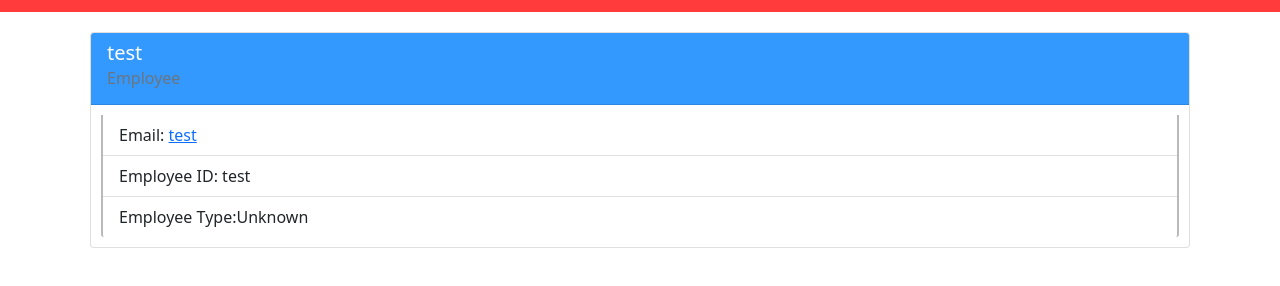
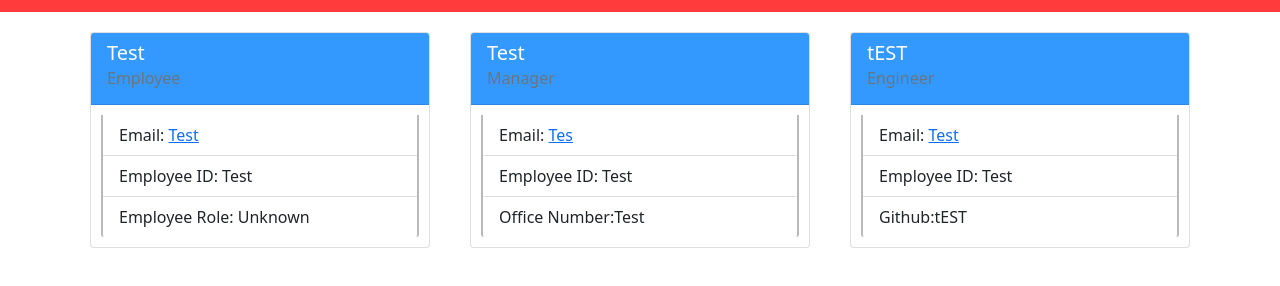
Before and after one commit to mliemann/TeamProfileGenerator, a website: page dist/index.html in a window 1280 px wide. Shown: the part 92-378 px from the top of the page. Drawn offline with nearby package versions, Linux system fonts and the light colour scheme.

```diff
--- a/dist/index.html
+++ b/dist/index.html
@@ -26,13 +26,39 @@
 
          <div class="card col" style="width: 18rem;">
          <div class="card-body card-header">
-             <h5 class="card-title">test</h5>
+             <h5 class="card-title">Test</h5>
              <h6 class="card-subtitle mb-2 text-muted">Employee</h6>
          </div>
          <ul class="list-group list-group-flush">
-             <li class="list-group-item">Email: <a href=mailto:test>test</a></li>
-             <li class="list-group-item">Employee ID: test</li>
-             <li class="list-group-item"> Employee Type:Unknown</li>
+             <li class="list-group-item">Email: <a href=mailto:Test>Test</a></li>
+             <li class="list-group-item">Employee ID: Test</li>
+             <li class="list-group-item"> Employee Role: Unknown</li>
+
+
+         </ul>
+         </div>
+         <div class="card col" style="width: 18rem;">
+         <div class="card-body card-header">
+             <h5 class="card-title">Test</h5>
+             <h6 class="card-subtitle mb-2 text-muted">Manager</h6>
+         </div>
+         <ul class="list-group list-group-flush">
+             <li class="list-group-item">Email: <a href=mailto:Tes>Tes</a></li>
+             <li class="list-group-item">Employee ID: Test</li>
+             <li class="list-group-item"> Office Number:Test</li>
+
+
+         </ul>
+         </div>
+         <div class="card col" style="width: 18rem;">
+         <div class="card-body card-header">
+             <h5 class="card-title">tEST</h5>
+             <h6 class="card-subtitle mb-2 text-muted">Engineer</h6>
+         </div>
+         <ul class="list-group list-group-flush">
+             <li class="list-group-item">Email: <a href=mailto:Test>Test</a></li>
+             <li class="list-group-item">Employee ID: Test</li>
+             <li class="list-group-item"> Github:tEST</li>
 
 
          </ul>
```
Also changed, not shown: README.md, 2 other files.
